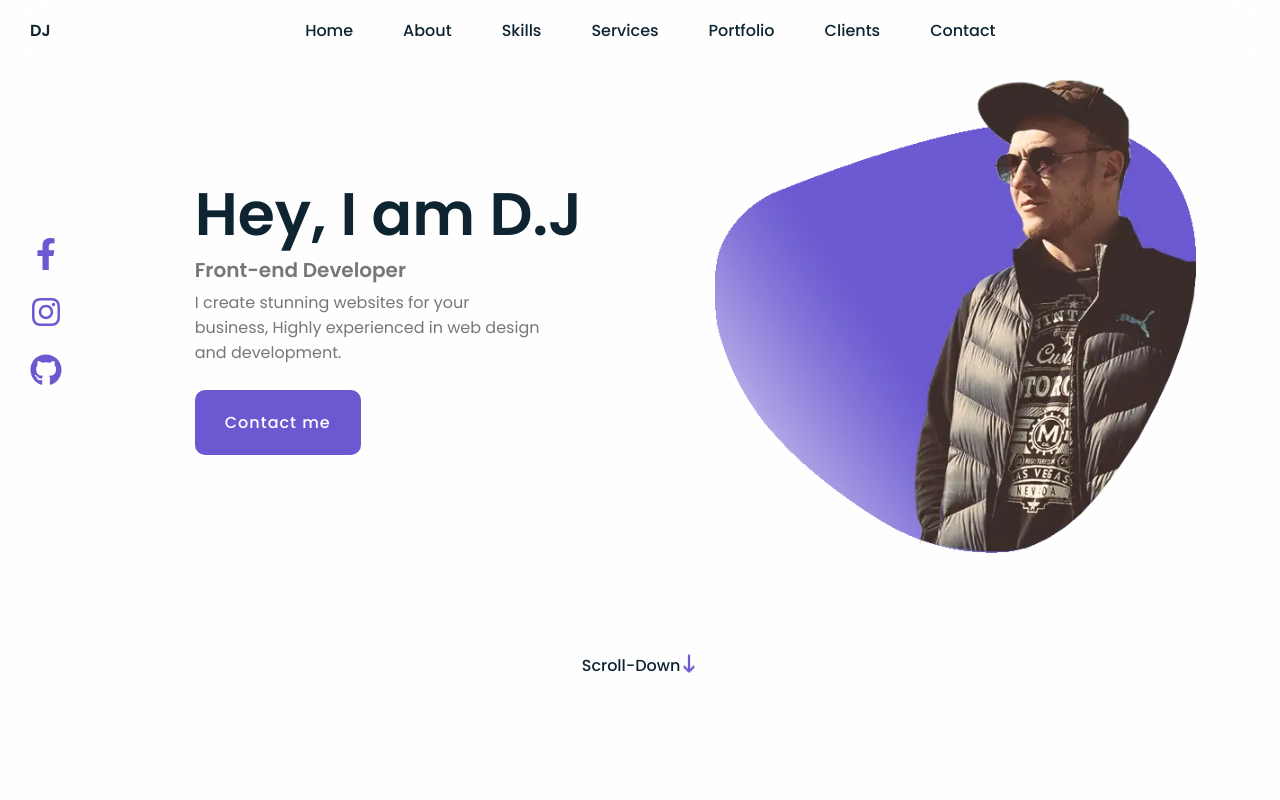
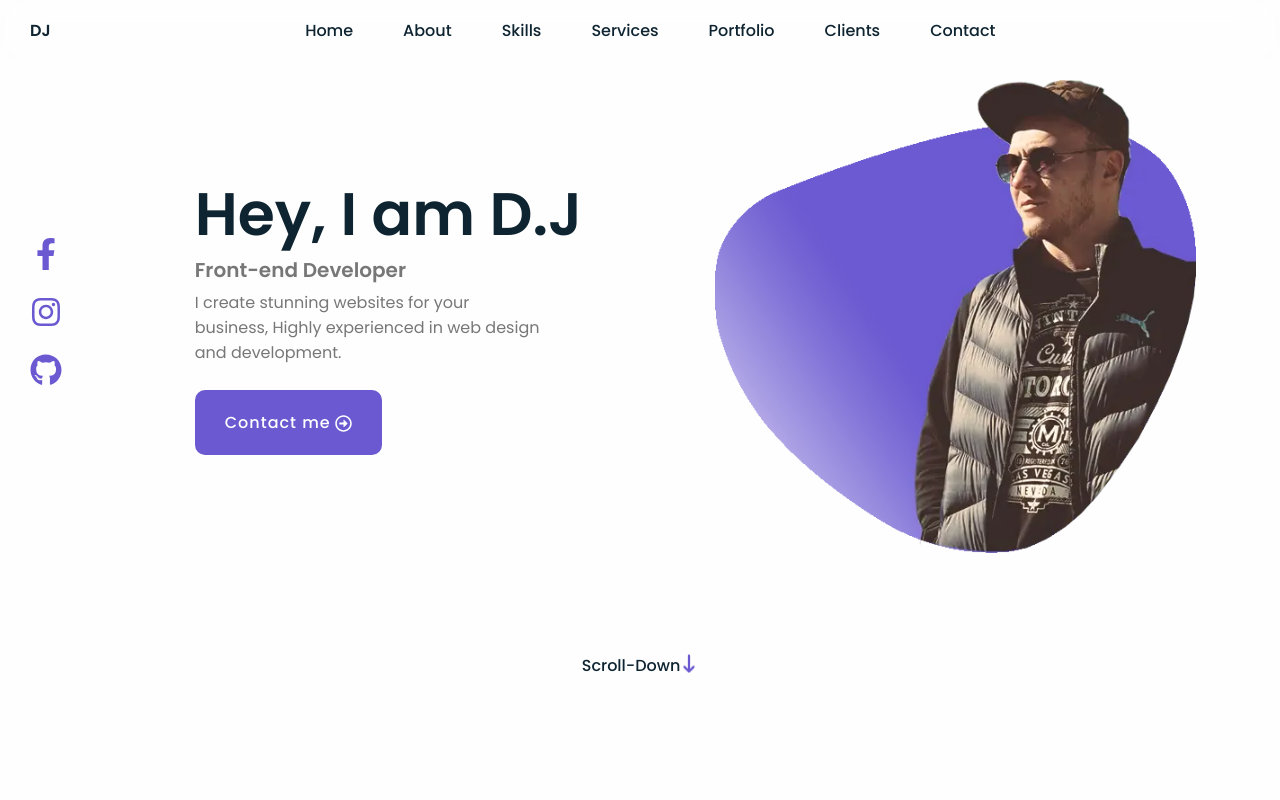
Before and after one commit to iScreAmn/react-portfolio, a React (Vite) app: page / in a window 1280 px wide. Shown: the top 800 px of the page. Built offline with nearby package versions, Linux system fonts and the light colour scheme.

Commit message:
Swapped outdated icons

```diff
--- a/src/components/home/Home.jsx
+++ b/src/components/home/Home.jsx
@@ -3,6 +3,7 @@ import { mainImg } from "../../assets/images"
 import { FaFacebookF } from "react-icons/fa";
 import { FaInstagram } from "react-icons/fa";
 import { FaGithub } from "react-icons/fa";
+import { FaRegArrowAltCircleRight } from "react-icons/fa";
 import { FaArrowDownLong } from "react-icons/fa6";
 
 
@@ -27,7 +28,7 @@ const Home = () => {
                 <p>I create stunning websites for your business, Highly experienced in web design and development.</p>
                 <a href="#" className="home-info-link inner-info-link">
                     Contact me
-                    <i className="fa-regular fa-circle-right"></i>
+                    <FaRegArrowAltCircleRight />
                 </a>
             </div>
             <div className="home-img">
```
